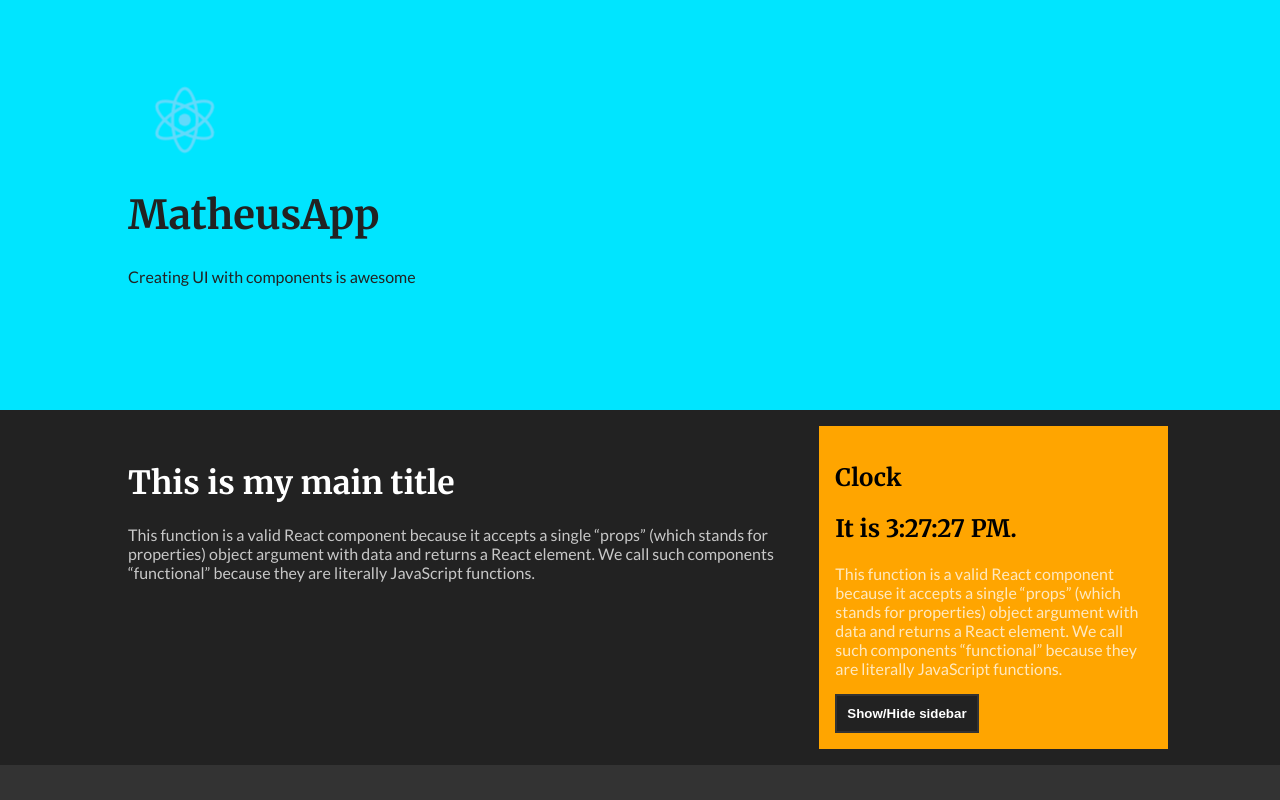
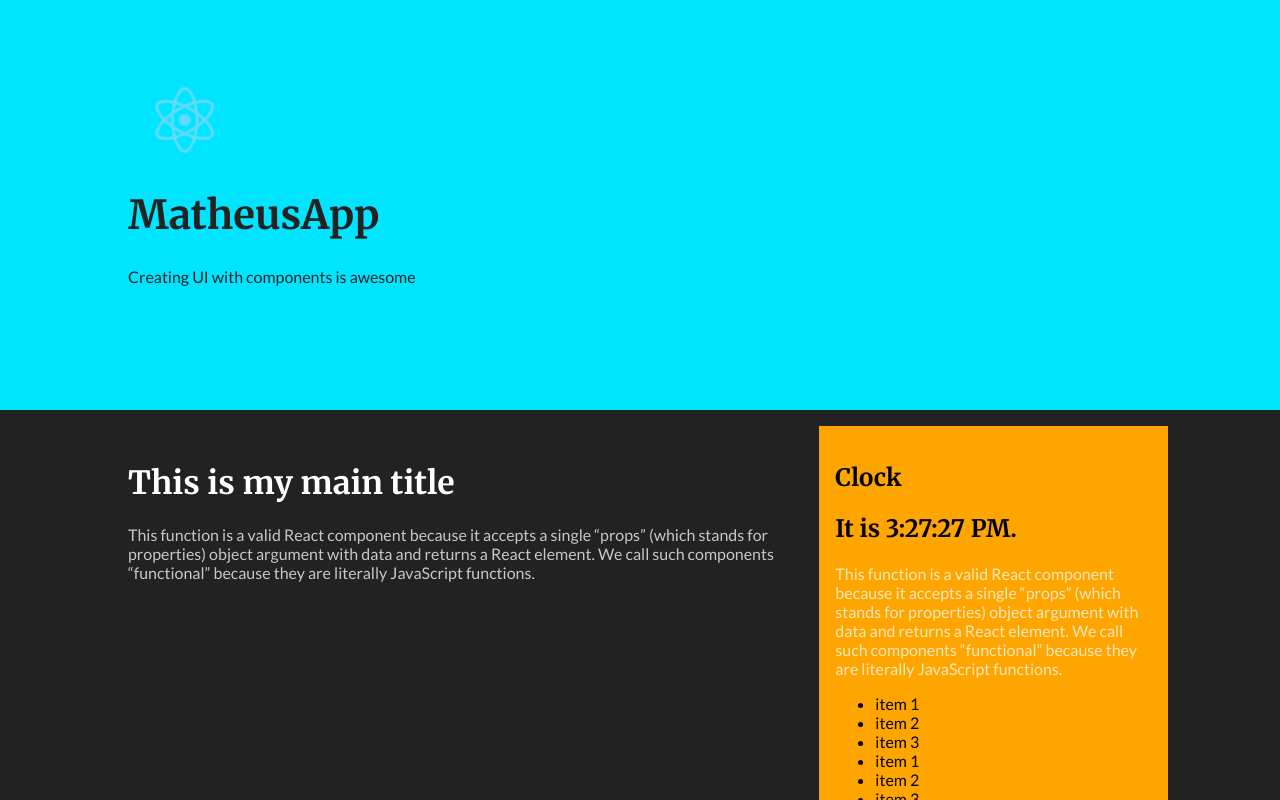
Before and after one commit to matheuseabra/airbnb-clone-client, a React (Create React App) app: page / in a window 1280 px wide. Shown: the top 800 px of the page. Built offline with nearby package versions, Linux system fonts and the light colour scheme.

Commit message:
Sidebarlist component added

```diff
--- a/src/App.css
+++ b/src/App.css
@@ -9,7 +9,7 @@
   grid-template-columns: 1fr 0.5fr;
   grid-auto-rows: minmax(250px, auto);
   grid-gap: 10px;
-
+  grid-row-gap: 10px;
   padding: 1em 7em 1em 7em;
 }
 
--- a/src/App.js
+++ b/src/App.js
@@ -12,6 +12,7 @@ const SidebarDescription = "This function is a valid React component because it
 const FooterTitle = "This is my footer description"
 const FooterDescription = SidebarDescription
 
+const SidebarListItems = ["item 1", "item 2", "item 3", "item 1", "item 2", "item 3"];
 
 class App extends Component {
 
@@ -99,17 +100,40 @@ class Sidebar extends Component {
     const { body } =  this.props;
 
     return (
-
+      <div>
       <aside className="Sidebar">
           <Clock date={new Date()} />
           <p className="Sidebar-body">
           {this.props.body}
          </p>
+
+          <SidebarList items={SidebarListItems} />
          <Button text="Show/Hide sidebar" onClick={this.toggle} />
       </aside>
 
+
+
+
+      </div>
     );
   }
+}
+
+function SidebarList(props) {
+  const items = props.items;
+  const itemsList = items.map((item) =>
+     <ListItem key={items.toString()} value={item} />
+  );
+  return (
+      <ul>
+        {itemsList}
+      </ul>
+    )
+}
+
+function ListItem(props) {
+  const value = props.value;
+  return <li>{value}</li>
 }
 
 class Footer extends Component {
```
